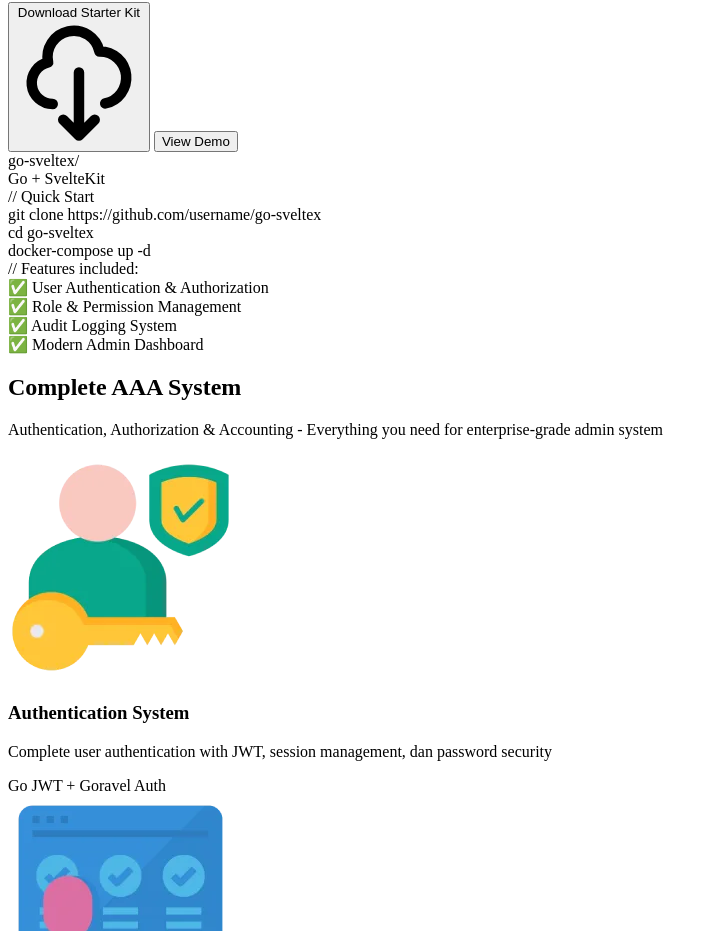
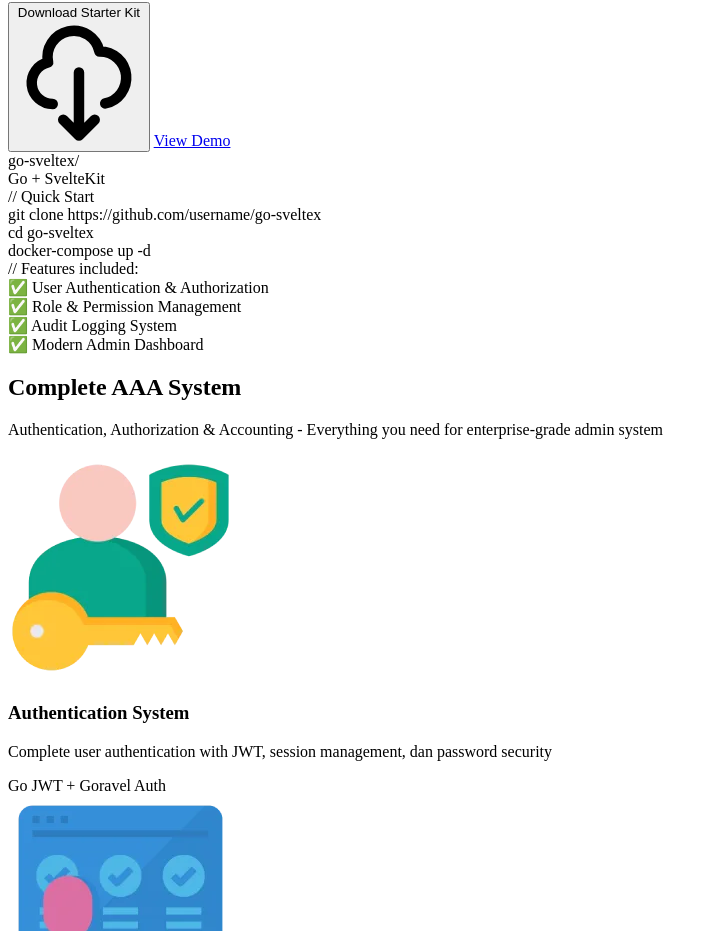
Before and after one commit to 06mrx/fe-svelte-template, a SvelteKit app: page / in a window 1280 px wide. Shown: the part 818-1749 px from the top of the page, without its empty margins (0-717 px from the left). Built offline with nearby package versions, Linux system fonts and the light colour scheme.

Commit message:
fix: fix demo button

```diff
--- a/src/app.html
+++ b/src/app.html
@@ -15,6 +15,7 @@
 	<link rel="apple-touch-icon" sizes="152x152" href="/favicon/apple-icon-152x152.png">
 	<link rel="apple-touch-icon" sizes="180x180" href="/favicon/apple-icon-180x180.png">
 	<link rel="icon" type="image/png" sizes="192x192" href="/favicon/android-icon-192x192.png">
+	<link rel="icon" type="image/png" sizes="144x144" href="/favicon/android-icon-144x144.png">
 	<link rel="icon" type="image/png" sizes="32x32" href="/favicon/favicon-32x32.png">
 	<link rel="icon" type="image/png" sizes="96x96" href="/favicon/favicon-96x96.png">
 	<link rel="icon" type="image/png" sizes="16x16" href="/favicon/favicon-16x16.png">
--- a/src/routes/+page.svelte
+++ b/src/routes/+page.svelte
@@ -190,12 +190,12 @@
 							/>
 						</svg>
 					</button>
-					<button
-						onclick={goto('auth/login')}
+					<a
+						href="/auth/login"
 						class="rounded-xl border-2 border-slate-300 px-8 py-4 text-lg font-semibold text-slate-700 transition-all duration-300 hover:border-indigo-300 hover:bg-slate-50"
 					>
 						View Demo
-					</button>
+        </a>
 				</div>
 
 				<!-- Code Preview -->
```
